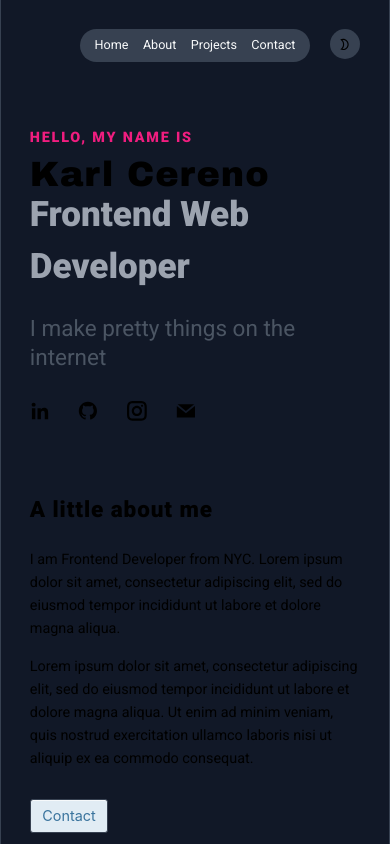
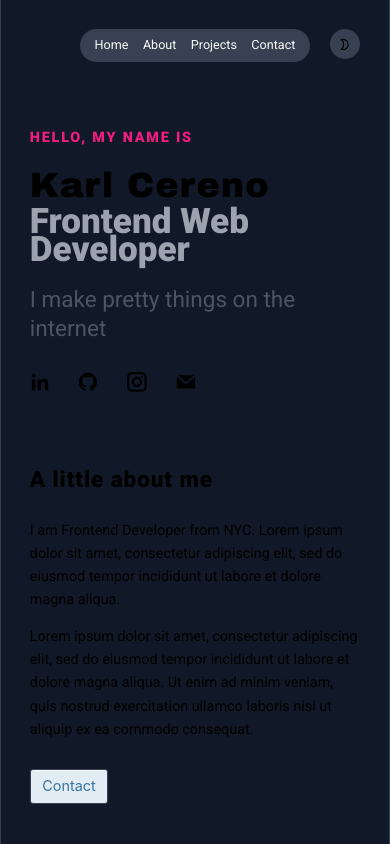
Before and after one commit to kcereno/portfolio-site, a React (Create React App) app: page / in a window 390 px wide. Shown: the top 844 px of the page. Built offline with nearby package versions, Linux system fonts and the light colour scheme.

Commit message:
Finish mobile responsiveness

```diff
--- a/src/App.scss
+++ b/src/App.scss
@@ -52,3 +52,11 @@ hr {
     margin-bottom: ss(xl);
   }
 }
+
+@include media(small-mobile) {
+  .app {
+    &-content {
+      margin-inline: ss(xs);
+    }
+  }
+}
--- a/src/sass/abstracts/_variables.scss
+++ b/src/sass/abstracts/_variables.scss
@@ -44,5 +44,6 @@ $breakpoints: (
   small-desktop: 990px,
   tablet: 800px,
   large-mobile: 560px,
-  medium-mobile: 450px,
+  medium-mobile: 500px,
+  small-mobile: 375px,
 );
--- a/src/sections/Hero/Hero.scss
+++ b/src/sections/Hero/Hero.scss
@@ -9,16 +9,17 @@
     text-transform: uppercase;
     font-family: $secondary-font;
     font-size: fs(md);
+    margin-bottom: ss(xs);
   }
 
   &-name,
   &-job {
     font-size: fs(xxxl);
+    line-height: 5rem;
   }
 
   &-name {
     font-family: $primary-font;
-    margin-bottom: -2rem;
   }
 
   &-job {
@@ -62,6 +63,10 @@
       font-size: fs(sm);
     }
 
+    &-name {
+      margin-bottom: -1.5rem;
+    }
+
     &-name,
     &-job {
       font-size: fs(xxl);
@@ -73,10 +78,37 @@
   }
 }
 
-@include media(medium-mobile) {
+// @include media(medium-mobile) {
+//   .hero {
+//     &-name {
+//       margin-bottom: -1.5rem;
+//     }
+//   }
+// }
+
+// @media (max-width: 582px) {
+//   .hero {
+//     &-intro {
+//       font-size: fs(xs);
+//     }
+
+//     &-job,
+//     &-name {
+//       font-size: fs(xl);
+//     }
+//     &-text {
+//       font-size: fs(md);
+//     }
+//   }
+// }
+
+@media screen and (max-width: 447px) {
   .hero {
     &-name {
-      margin-bottom: -1.5rem;
+      margin-bottom: 0rem;
+    }
+    &-job {
+      line-height: fs(xl);
     }
   }
 }
```
